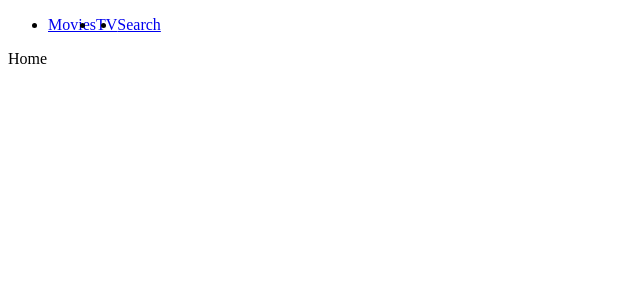
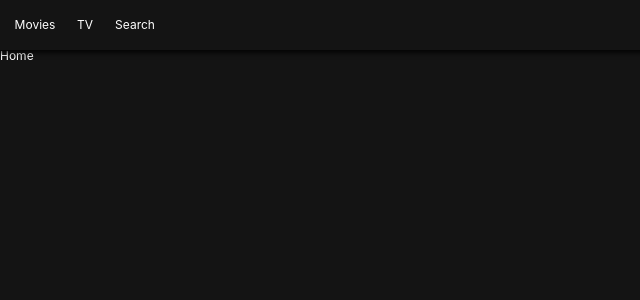
Before and after one commit to jerome-spin/nomflix, a React (Create React App) app: page / in a window 1280 px wide. Shown: the top 300 px of the page, without its empty margins (0-640 px from the left). Built offline with nearby package versions, Linux system fonts and the light colour scheme.

Commit message:
Add GlobalStyles & Add CSS to Header Component

```diff
--- a/package.json
+++ b/package.json
@@ -8,7 +8,8 @@
     "react-dom": "^16.8.6",
     "react-router-dom": "^5.0.1",
     "react-scripts": "3.0.1",
-    "styled-components": "^4.3.1"
+    "styled-components": "^4.3.1",
+    "styled-reset": "^2.0.15"
   },
   "scripts": {
     "start": "react-scripts start",
--- a/src/Components/App.js
+++ b/src/Components/App.js
@@ -1,11 +1,13 @@
 import React, { Component } from 'react';
 import Router from '../Components/Router';
+import GlobalStyles from './GlobalStyles';
 
 class App extends Component {
   render() {
     return (
       <React.Fragment>
         <Router />
+        <GlobalStyles />
       </React.Fragment>
     );
   }
--- /dev/null
+++ b/src/Components/GlobalStyles.js
@@ -0,0 +1,22 @@
+import { createGlobalStyle } from 'styled-components';
+import reset from 'styled-reset';
+
+const globalStyles = createGlobalStyle`
+  ${reset}
+  a {
+    text-decoration:none;
+    color: inherit;
+  }
+  * {
+    box-sizing: border-box;
+  }
+  body {
+    font-family: -apple-system, BlinkMacSystemFont, 'Segoe UI', Roboto, Oxygen, Ubuntu, Cantarell, 'Open Sans', 'Helvetica Neue', sans-serif;
+    font-size: 12px;
+    background-color: rgba(20, 20, 20, 1);
+    color: white;
+    padding-top: 50px;
+  }
+`;
+
+export default globalStyles;
--- a/src/Components/Header.js
+++ b/src/Components/Header.js
@@ -2,18 +2,37 @@
 import { Link } from 'react-router-dom';
 import styled from 'styled-components';
 
-const Header = styled.header``;
+const Header = styled.header`
+  color: #fff;
+  position: fixed;
+  top: 0;
+  left: 0;
+  width: 100%;
+  height: 50px;
+  display: flex;
+  align-items: center;
+  padding: 0px 10px;
+  background-color: rgba(20, 20, 20, 0.5);
+  z-index: 10;
+  box-shadow: 0px 1px 5px 2px rgba(0, 0, 0, 0.8);
+`;
 
 const List = styled.ul`
   display: flex;
-  &:hover {
-    background-color: blue;
-  }
 `;
 
-const Item = styled.li``;
+const Item = styled.li`
+  width: 50px;
+  height: 50px;
+  text-align: center;
+`;
 
-const SLink = styled(Link)``;
+const SLink = styled(Link)`
+  height: 50px;
+  display: flex;
+  align-items: center;
+  justify-content: center;
+`;
 
 export default () => (
   <Header>
```
Also changed, not shown: 1 other file (tests, documents, lock files or other folders).
